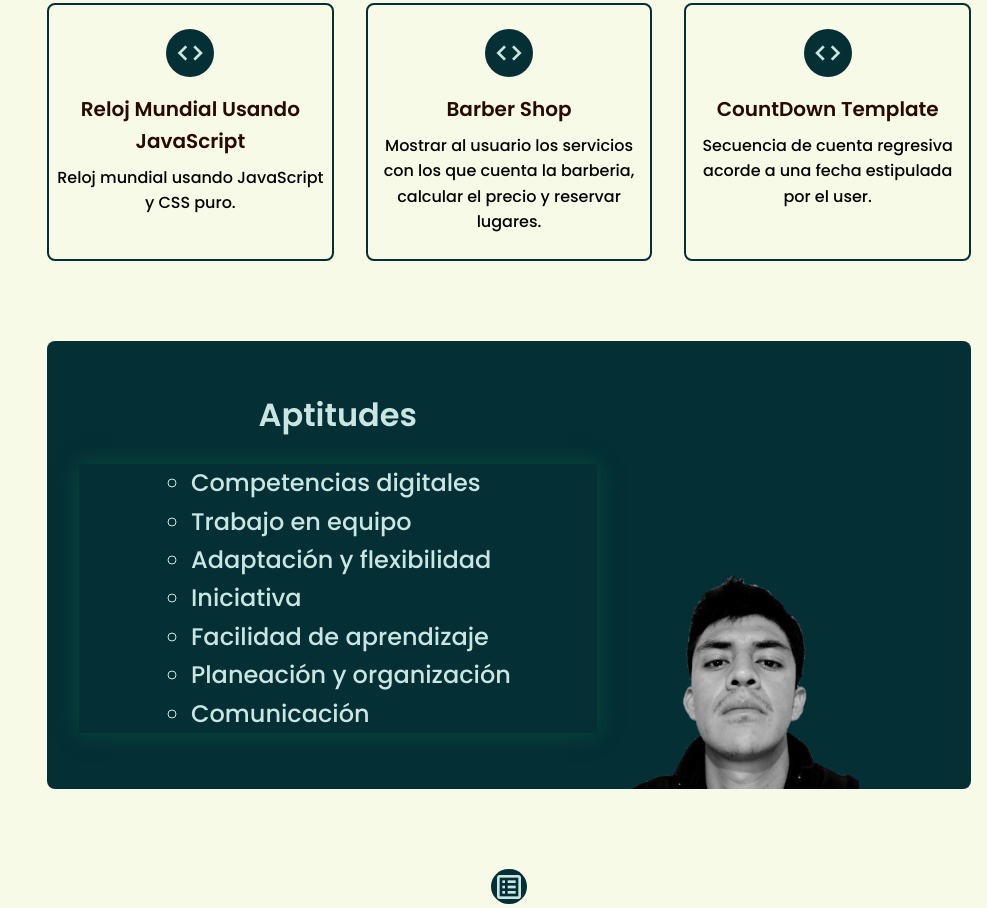
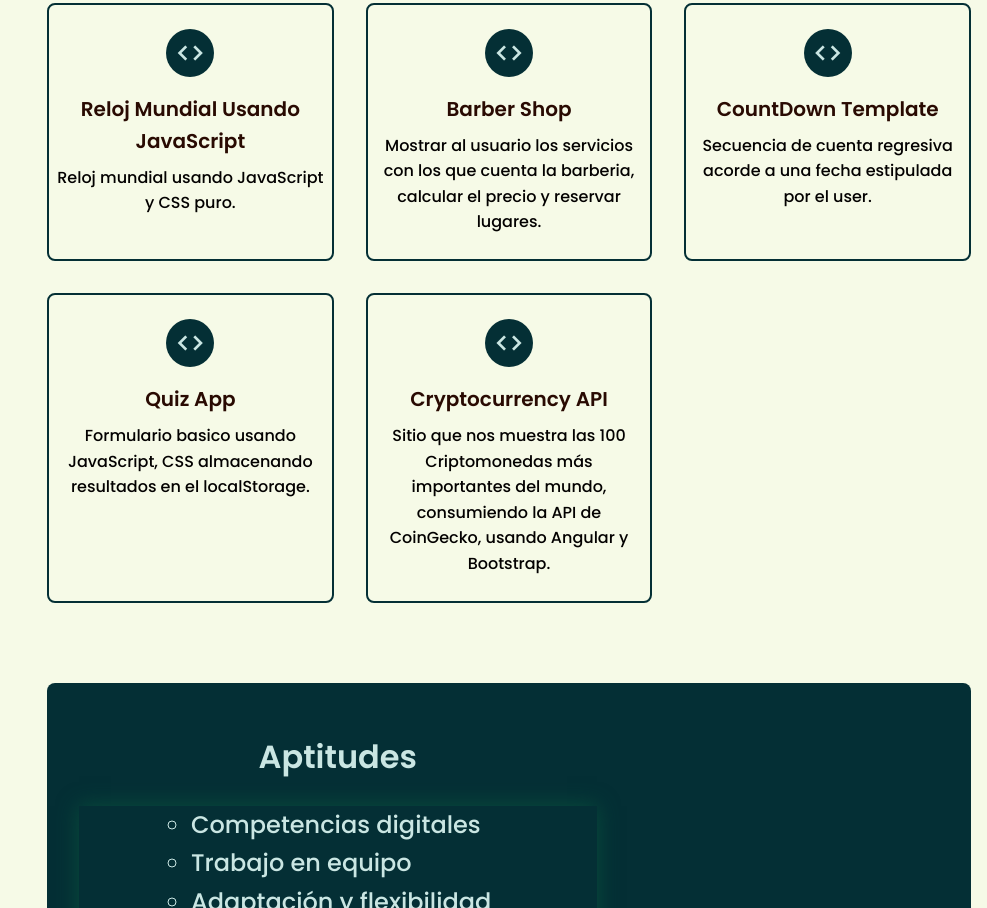
Before and after one commit to andmar1/blogAntonio, a plain HTML site: page index.html in a window 1280 px wide. Shown: the part 4122-5030 px from the top of the page, without its empty margins (293-1280 px from the left). Drawn offline with nearby package versions, Linux system fonts and the light colour scheme.

Commit message:
add Crypto API

```diff
--- a/index.html
+++ b/index.html
@@ -398,6 +398,25 @@
                         </p>
                     </a>
                 </div>
+                <div class="services__content">
+                    <a href="https://formularioandmar.netlify.app/" target="_blank">
+                        <i class="bx bx-code services__icon"></i>
+                        <h3 class="services__title">Quiz App</h3>
+                        <p class="services__description">
+                            Formulario basico usando JavaScript, CSS almacenando resultados en el localStorage.
+                        </p>
+                    </a>
+                </div>
+                <div class="services__content">
+                    <a href="https://cryptoandmar.netlify.app/" target="_blank">
+                        <i class="bx bx-code services__icon"></i>
+                        <h3 class="services__title">Cryptocurrency API</h3>
+                        <p class="services__description">
+                            Sitio que nos muestra las 100 Criptomonedas más importantes del mundo, consumiendo la API de CoinGecko, usando Angular y Bootstrap.
+                        </p>
+                    </a>
+                </div>
+
             </div>
 
         </section>
```
